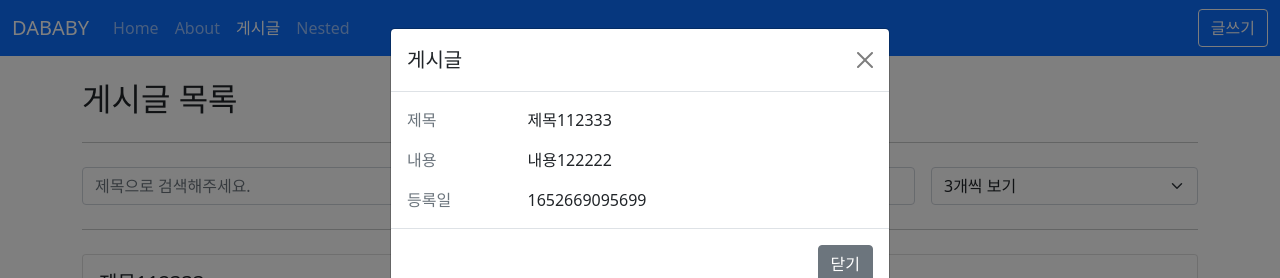
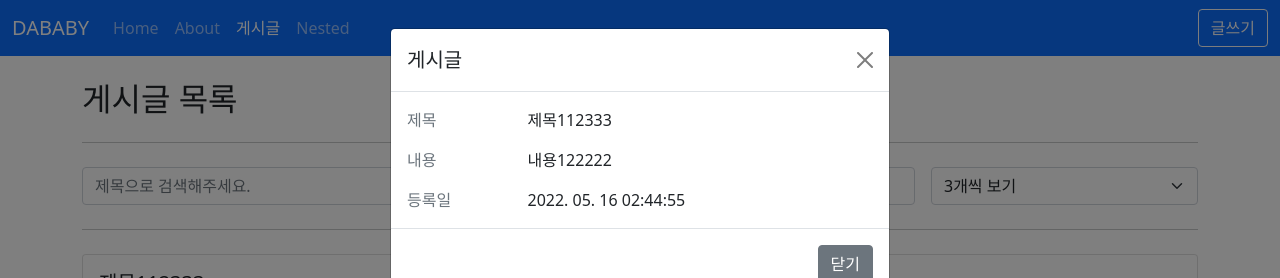
Before and after one commit to Dabee-ee/vue3-posts, a Vue app: page /posts in a window 1280 px wide. Both pictures are taken after a click on the button 417 px from the left and 421 px from the top of the page. Shown: the top 278 px of the page. Built offline with nearby package versions, Linux system fonts and the light colour scheme; data requests are answered from the project's data file.

Commit message:
feat: 게시글 미리보기 모달창 dayjs 사용해서 날짜 포맷팅

```diff
--- a/src/components/posts/PostModal.vue
+++ b/src/components/posts/PostModal.vue
@@ -7,7 +7,7 @@
         <div class="col-3 text-muted">내용</div>
         <div class="col-9">{{ content }}</div>
         <div class="col-3 text-muted">등록일</div>
-        <div class="col-9">{{ createdAt }}</div>
+        <div class="col-9">{{ $dayjs(createdAt).format('YYYY. MM. DD HH:mm:ss') }}</div>
       </div>
     </template>
     <template #actions>
@@ -22,7 +22,7 @@ const props = defineProps({
   modelValue: Boolean,
   title: String,
   content: String,
-  createdAt: [String, Number],
+  createdAt: [String, Number, Date],
 });
 const emit = defineEmits(['update:modelValue']);
 
```
